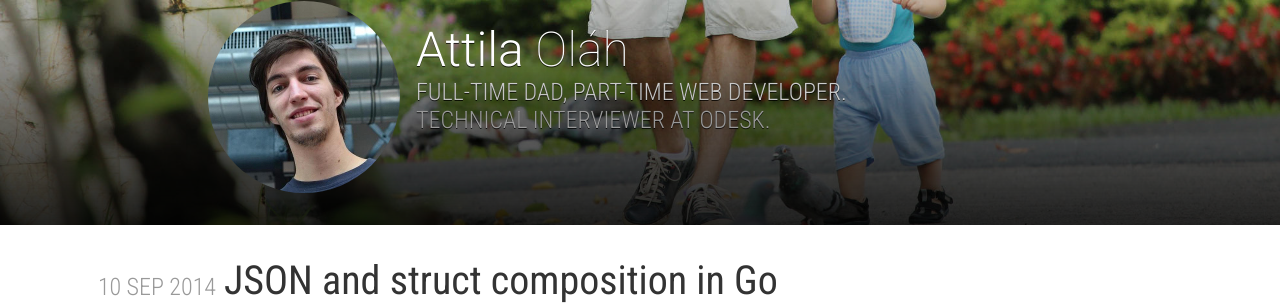
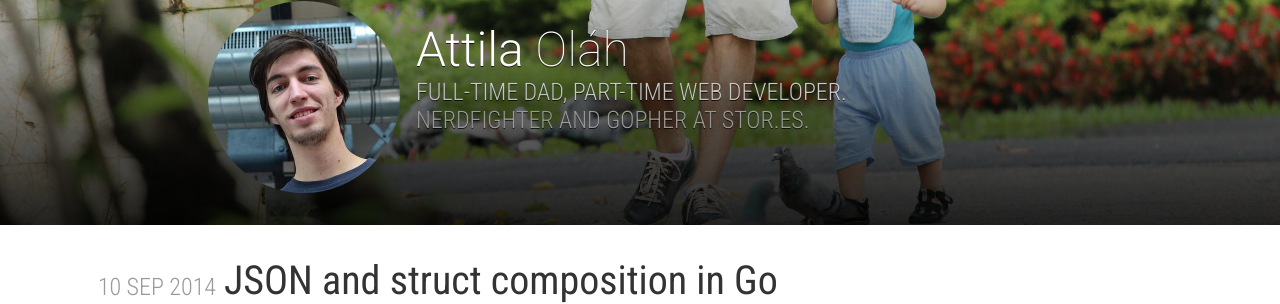
Before and after one commit to attilaolah/attilaolah.github.io, a Jekyll site: the page built from index.html, in a window 1280 px wide and 900 px high. Shown: the part 159-463 px from the top of the window. Built offline with Jekyll 4.4.1, drawn with Linux system fonts in a browser that asks for light colours; the list of posts is cut into pages by our own code.

Commit message:
update personal details

```diff
--- a/_layouts/base.html
+++ b/_layouts/base.html
@@ -49,7 +49,7 @@
         <div class="avatar"></div>
         <h2><a href="{{ site.baseurl }}" itemprop="url"><span itemprop="name"><strong itemprop="givenName">Attila</strong> <span itemprop="familyName">Ol&aacute;h</span></span></a></h2>
         <h3 class="condensed thin"><strong>Full-time dad</strong>, part-time web developer.</h3>
-        <h3 class="condensed thin wide" itemprop="affiliation">Technical Interviewer at oDesk.</h3>
+        <h3 class="condensed thin wide" itemprop="affiliation"><a href="//youtube.be/FyQi79aYfxU">Nerdfighter</a> and <a href="//blog.golang.org/gopher">gopher</a> at <a href="//stor.es">stor.es</a>.</h3>
         <link itemprop="nationality" href="https://en.wikipedia.org/wiki/Serbia">
         <link itemprop="nationality" href="https://en.wikipedia.org/wiki/Hungary">
       </div>
@@ -69,7 +69,7 @@
       <link itemprop="addressCountry" href="https://en.wikipedia.org/wiki/Serbia">
       <meta itemprop="email" content="attila@attilaolah.eu">
       <meta itemprop="telephone" content="+381612539794">
-      <meta itemprop="streetAddress" content="74, Jugoslovenske Narodne Armije">
+      <meta itemprop="streetAddress" content="74, JNA">
       <meta itemprop="postalCode" content="24210">
     </dir>
   {% endif %}
```
